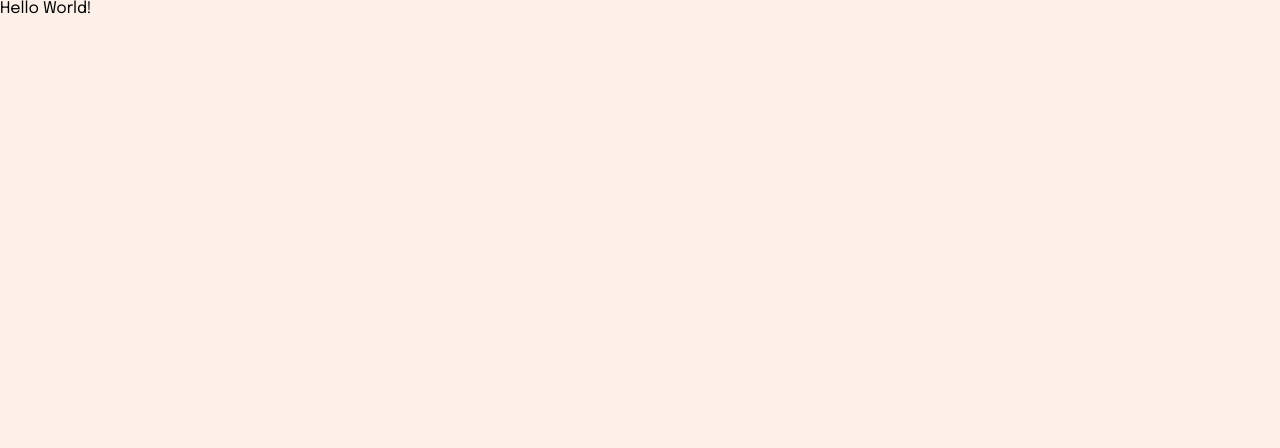
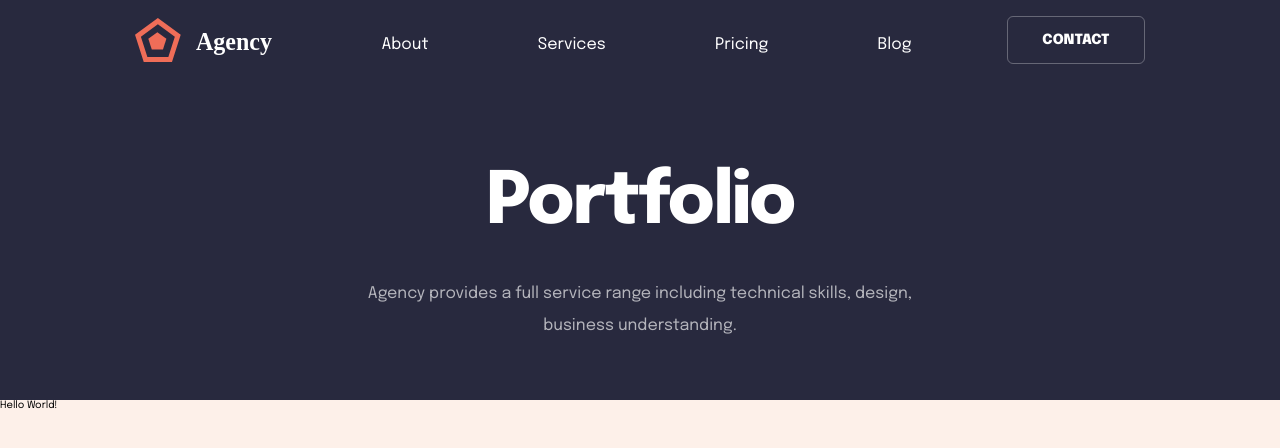
Before and after one commit to I-vasilich-I/agency-portfolio, a React (Create React App) app: page / in a window 1280 px wide. Shown: the top 448 px of the page. Built offline with nearby package versions, Linux system fonts and the light colour scheme; a web font is replaced by a local one.

Commit message:
feat: implement header

```diff
--- a/src/components/app/App.tsx
+++ b/src/components/app/App.tsx
@@ -1,10 +1,13 @@
-import React from 'react';
+import Header from '../header/Header';
 
-function App() {
+const App = () => {
   return (
-    <main className="main">
-      Hello World!
-    </main>
+    <>
+      <Header />
+      <main className="main">
+        Hello World!
+      </main>
+    </>
   );
 }
 
--- /dev/null
+++ b/src/components/header/Header.scss
@@ -0,0 +1,135 @@
+@import '../../styles/variables.scss';
+@import '../../styles/mixins.scss';
+
+.header {
+  padding: 16px 0 58px 0;
+  width: 100%;
+  height: 400px;
+  background-color: $color-dark-blue;
+
+  @media (max-width: $mobile-width) {
+    padding-bottom: 79px;
+  }
+}
+
+.hidden {
+  position: fixed;
+  overflow: hidden;
+  height: 1px;
+  width: 1px;
+  padding: 0;
+  border: 0;
+}
+
+.wrapper__header {
+  height: 100%;
+  display: flex;
+  flex-direction: column;
+  align-items: center;
+  justify-content: space-between;
+}
+
+.header__top {
+  width: 100%;
+  height: 48px;
+  display: flex;
+  align-items: center;
+  justify-content: space-between;
+
+  @media (max-width: $mobile-width) {
+    width: unset;
+
+    .nav, .header__button {
+      display: none;
+    }
+  }
+}
+
+.header__bottom {
+  width: 100%;
+  display: flex;
+  flex-direction: column;
+  align-items: center;
+  justify-content: space-between;
+
+  h2 {
+    margin-bottom: 35px;
+
+    @include font(7.2rem, 8rem, $weight: 800, $spacing: -0.02778em)
+  }
+
+  p {
+    text-align: center;
+    max-width: 570px;
+    opacity: .65;
+
+    @include font(1.6rem, 3.2rem);
+  }
+
+  @media (max-width: $mobile-width) {
+    h2 {
+      margin-bottom: 20px;
+
+      @include font(5.6rem, 6.4rem, $weight: 800, $spacing: -0.01786em)
+    }
+  }
+}
+
+.nav {
+  width: 100%;
+  max-width: 530px;
+  margin: 0 5rem;
+}
+
+.nav__links {
+  padding-top: 1rem;
+  display: flex;
+  align-items: center;
+  justify-content: space-between;
+  list-style: none;
+  row-gap: 3rem;
+}
+
+.nav__link {
+  @include font(1.6rem, 3.2rem);
+
+  a {
+    text-decoration: none;
+    color: inherit;
+
+    &:visited {
+      text-decoration: none;
+      color: inherit;
+    }
+
+    &:hover {
+      color: $color-orange;
+    }
+
+    &:focus {
+      outline: 1px solid $color-secondary;
+    }
+  }
+}
+
+.header__button {
+  width: 138px;
+  min-width: 138px;
+  height: 48px;
+  text-transform: uppercase;
+  text-align: center;
+  background-color: transparent;
+  border: 1px solid $color-white-opacity-29;
+  border-radius: 6px;
+
+  @include font(1.4rem, 1.4rem, $color-white, $weight: 900);
+
+  &:hover {
+    border-color: $color-secondary;
+    cursor: pointer;
+  }
+
+  &:focus {
+    outline: 1px solid $color-secondary;
+  }
+}
--- /dev/null
+++ b/src/components/header/Header.tsx
@@ -0,0 +1,50 @@
+import logo from '../../assets/images/logo.svg';
+import './Header.scss';
+
+const Header = (): JSX.Element => {
+  const links = [
+    {
+      href: '/',
+      name: 'About',
+    },
+    {
+      href: '/',
+      name: 'Services',
+    },
+    {
+      href: '/',
+      name: 'Pricing',
+    },
+    {
+      href: '/',
+      name: 'Blog',
+    },
+  ];
+
+  return (
+    <header className="header">
+      <div className="wrapper wrapper__header">
+        <h1 className="hidden">Agency</h1>
+        <div className="header__top">
+          <img src={logo} alt="logo" className="header__logo" />
+          <nav className="nav">
+            <ul className="nav__links">
+              {links.map(({href, name}, id) => (
+                <li key={id} className="nav__link">
+                  <a href={href}>{name}</a>
+                </li>
+              ))}
+            </ul>
+          </nav>
+          <button className="header__button">Contact</button>
+        </div>
+        <div className="header__bottom">
+          <h2>Portfolio</h2>
+          <p>Agency provides a full service range including technical skills, design, business understanding.</p>
+        </div>
+      </div>
+    </header>
+  )
+}
+
+export default Header;
--- /dev/null
+++ b/src/styles/_mixins.scss
@@ -0,0 +1,9 @@
+@mixin font($size, $height, $color: $color-white, $family: "Epilogue", $style: normal, $weight: normal, $spacing: 0) {
+  font-family: $family;
+  font-style: $style;
+  font-weight: $weight;
+  font-size: $size;
+  line-height: $height;
+  letter-spacing: $spacing;
+  color: $color;
+}
--- a/src/styles/_variables.scss
+++ b/src/styles/_variables.scss
@@ -1,3 +1,10 @@
-$color-text: #ffffff;
+$color-white: #ffffff;
+$color-white-opacity-29: rgb(255, 255, 255, .29);
+$color-orange: #EF6D58;
 $color-primary: #FDF0E9;
 $color-secondary: #4FE24A;
+$color-dark-blue: #28293E;
+
+$mobile-width: 1040px;
+$min-body-width: 320px;
+$max-content-width: 1440px;
--- a/src/styles/index.scss
+++ b/src/styles/index.scss
@@ -2,12 +2,38 @@
 @import './fontface';
 @import './variables.scss';
 
-*, *::after, *::before {
+html {
+  font-size: 10px;
   box-sizing: border-box;
 }
 
+*, *::after, *::before {
+  box-sizing: inherit;
+}
+
 body {
-  margin: 0 auto;
+  margin: 0;
   background-color: $color-primary;
   font-family: 'Epilogue', sans-serif;
+  min-width: $min-body-width;
 }
+
+h1, h2, h3, h4, h5, h6, p {
+  margin: 0;
+}
+
+ul, li {
+  margin: 0;
+  padding: 0;
+}
+
+.wrapper {
+  margin: 0 auto;
+  max-width: $max-content-width;
+  width: 100%;
+  padding: 0 135px;
+
+  @media (max-width: $mobile-width) {
+    padding: 0 23px;
+  }
+}
```
